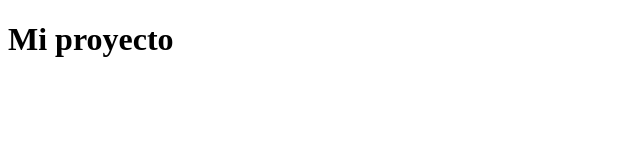
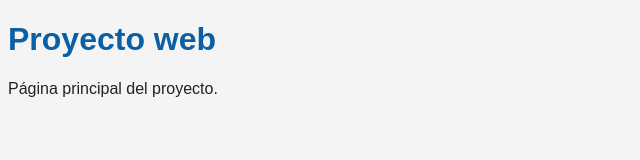
Before and after one commit to JAVIE-geodisco/Practica-OPTATIVA-GIT, a plain HTML site: page index.html in a window 1280 px wide. Shown: the whole page, without its empty margins (0-640 px from the left). Drawn offline with Linux system fonts and the light colour scheme.

Commit message:
Añadida estructura HTML a index.html

```diff
--- a/index.html
+++ b/index.html
@@ -2,9 +2,17 @@
 <html lang="es">
 <head>
   <meta charset="UTF-8">
-  <title>Proyecto</title>
+  <meta name="viewport" content="width=device-width, initial-scale=1.0">
+  <title>Proyecto web</title>
+  <link rel="stylesheet" href="style.css">
 </head>
 <body>
-  <h1>Mi proyecto</h1>
+  <header>
+    <h1>Proyecto web</h1>
+  </header>
+  <main>
+    <p>Página principal del proyecto.</p>
+  </main>
+  <script src="app.js"></script>
 </body>
 </html>
```
